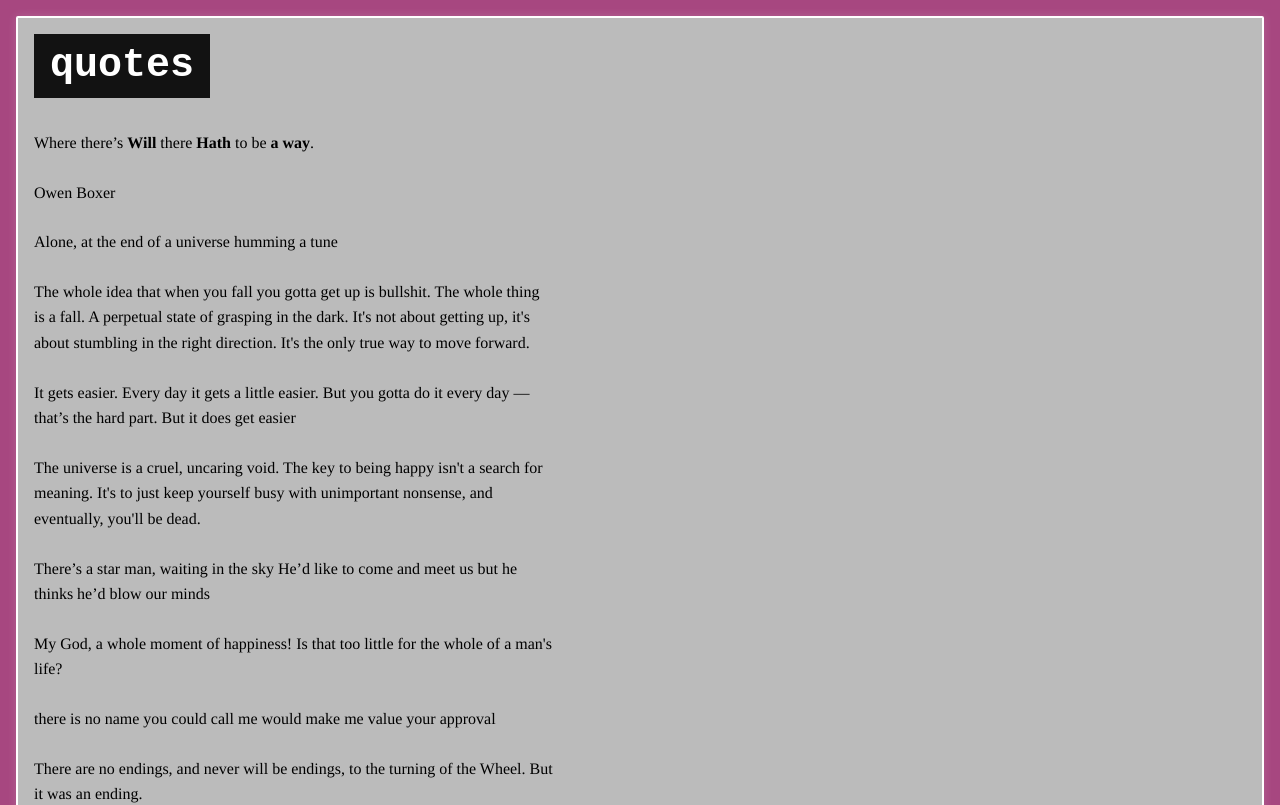
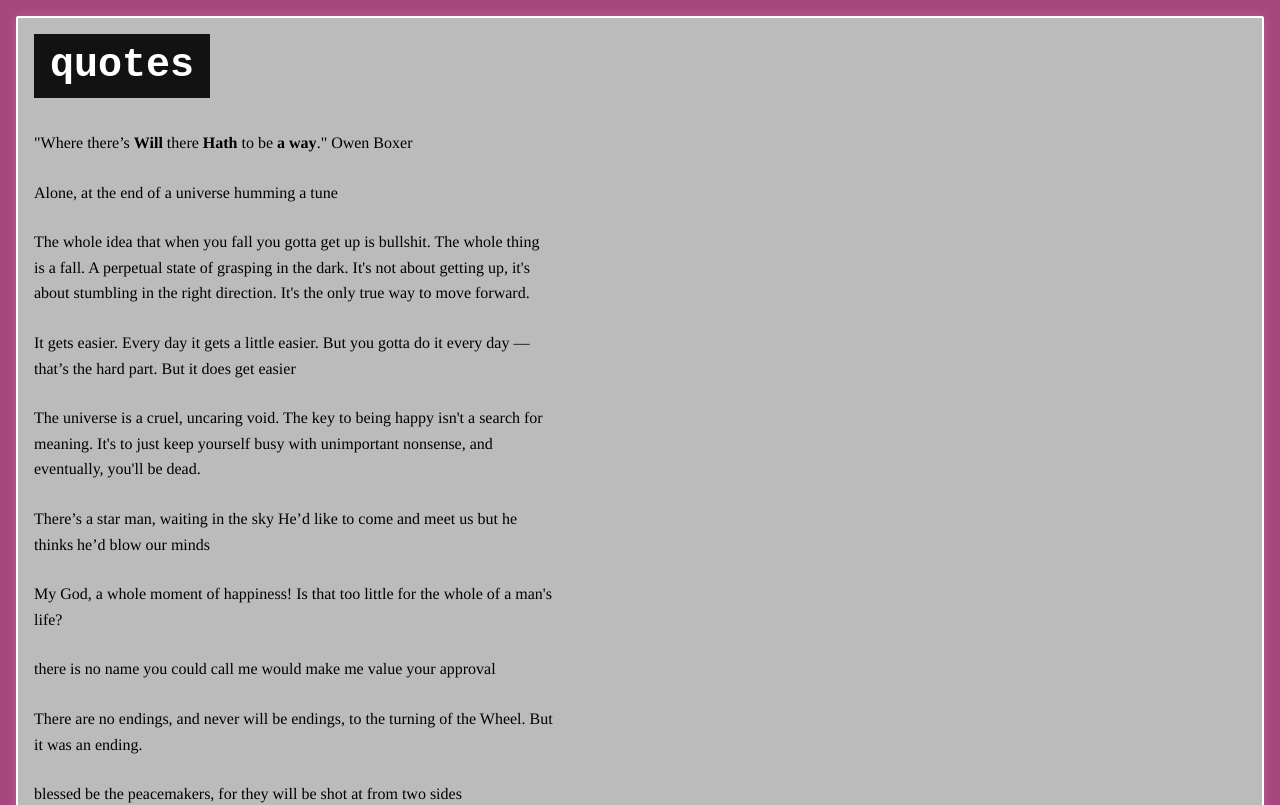
Before and after one commit to will-hath/willhath.com, a Next.js app: page /quotes in a window 1280 px wide. Shown: the top 805 px of the page. Built offline with nearby package versions, Linux system fonts and the light colour scheme.

Commit message:
updated content

```diff
--- a/src/app/quotes/getContent.ts
+++ b/src/app/quotes/getContent.ts
@@ -1,9 +1,9 @@
 
 export function getquotesContent() {
   return `<blockquote>
-<p>Where there’s <strong>Will</strong> there <strong>Hath</strong> to be <strong>a way</strong>.</p>
+<p>&quot;Where there’s <strong>Will</strong> there <strong>Hath</strong> to be <strong>a way</strong>.&quot;
+Owen Boxer</p>
 </blockquote>
-<p>Owen Boxer</p>
 <blockquote>
 <p>Alone, at the end of a universe humming a tune</p>
 </blockquote>
```
